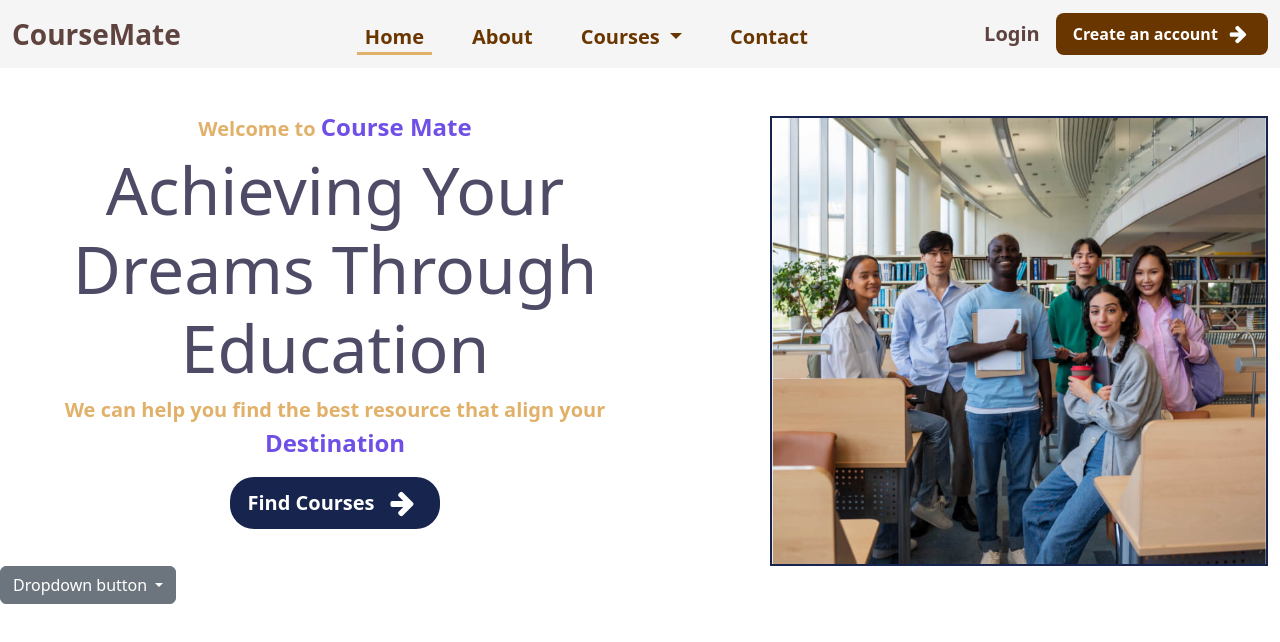
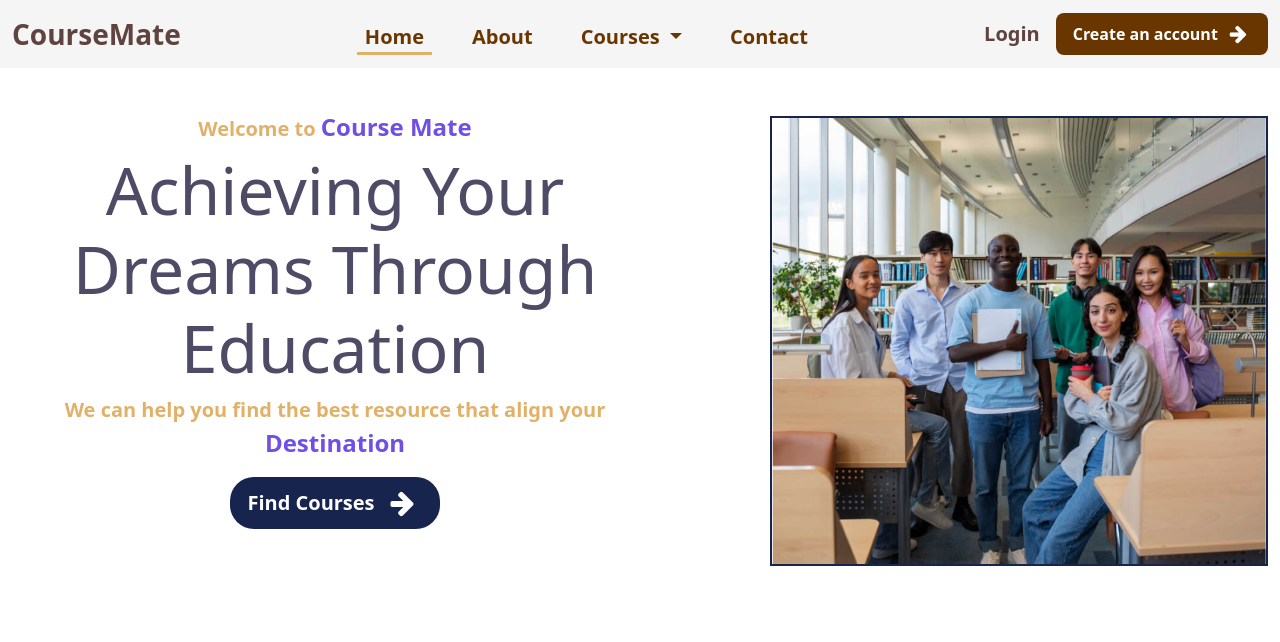
Before and after one commit to pujalakhe/CourseRecom-Frontend-, an Angular app: page /home in a window 1280 px wide. Shown: the top 642 px of the page. Built offline with nearby package versions, Linux system fonts and the light colour scheme.

Commit message:
fix:add bootstrap as it seems much more needed

```diff
--- a/package.json
+++ b/package.json
@@ -21,6 +21,7 @@
     "@angular/router": "^17.3.0",
     "@auth0/angular-jwt": "^5.2.0",
     "@ng-bootstrap/ng-bootstrap": "^16.0.0",
+    "bootstrap": "^5.3.3",
     "font-awesome": "^4.7.0",
     "ngx-toastr": "^19.0.0",
     "rxjs": "~7.8.0",
--- a/src/app/components/home/home.component.html
+++ b/src/app/components/home/home.component.html
@@ -40,20 +40,3 @@
     </div>
   </div>
 </div>
-<div class="dropdown">
-  <button
-    class="btn btn-secondary dropdown-toggle"
-    type="button"
-    id="dropdownMenuButton"
-    data-toggle="dropdown"
-    aria-haspopup="true"
-    aria-expanded="false"
-  >
-    Dropdown button
-  </button>
-  <div class="dropdown-menu" aria-labelledby="dropdownMenuButton">
-    <a class="dropdown-item" href="#">Action</a>
-    <a class="dropdown-item" href="#">Another action</a>
-    <a class="dropdown-item" href="#">Something else here</a>
-  </div>
-</div>
--- a/src/styles.scss
+++ b/src/styles.scss
@@ -1,22 +1,8 @@
-/* You can add global styles to this file, and also import other style files */
-// @use "angular/material as mat";
-/* Importing Bootstrap SCSS file. */
 @import "variable.scss";
-@import "../node_modules/bootstrap/dist/css/bootstrap.min.css";
 @import "../node_modules/font-awesome/css/font-awesome.min.css";
 @import "ngx-toastr/toastr";
-@import "@angular/material/prebuilt-themes/indigo-pink.css"; // Example of a predefined theme
-// @include mat.core();
+@import "bootstrap/dist/css/bootstrap.min.css";
 
-// //define the theme objects.
-// $default-theme: mat.define-theme(
-//   (
-//     density: (
-//       scale: -1,
-//     ),
-//   )
-// );
-// @include mat.all-component-themes($default-theme);
 *html,
 body {
   height: 100%;
```
Also changed, not shown: 1 other file (tests, documents, lock files or other folders).
